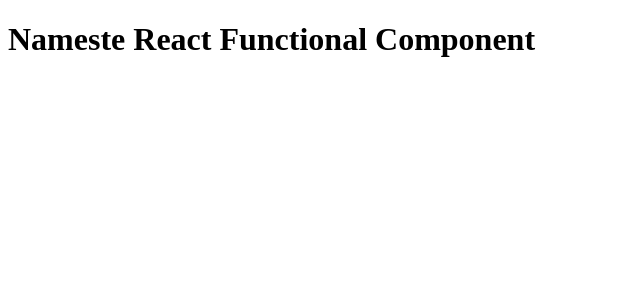
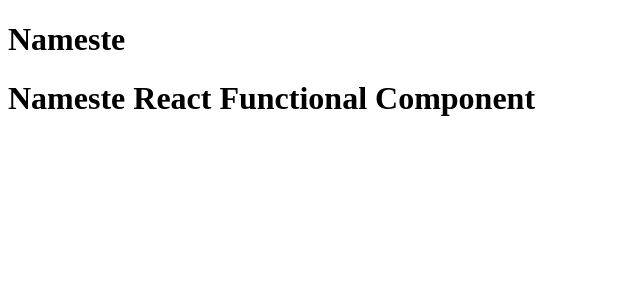
Before and after one commit to rishav2x/Learn_react, a React (Vite) app: page / in a window 1280 px wide. Shown: the top 300 px of the page, without its empty margins (0-640 px from the left). Built offline with nearby package versions, Linux system fonts and the light colour scheme.

Commit message:
composite change

```diff
--- a/App.js
+++ b/App.js
@@ -1,9 +1,13 @@
 import React from "react";
 import  ReactDOM  from "react-dom/client";
 
-//React Functional Component
+const Title = () => (
+<h1>Nameste </h1>
+);
+//React Functional Component --- React composite Component
 const HeadingComponent = () => (
     <div id="container">
+      <Title />
 <h1 className="heading">Nameste React Functional Component</h1>
     </div>
 );
```
Also changed, not shown: 1 other file (tests, documents, lock files or other folders).
